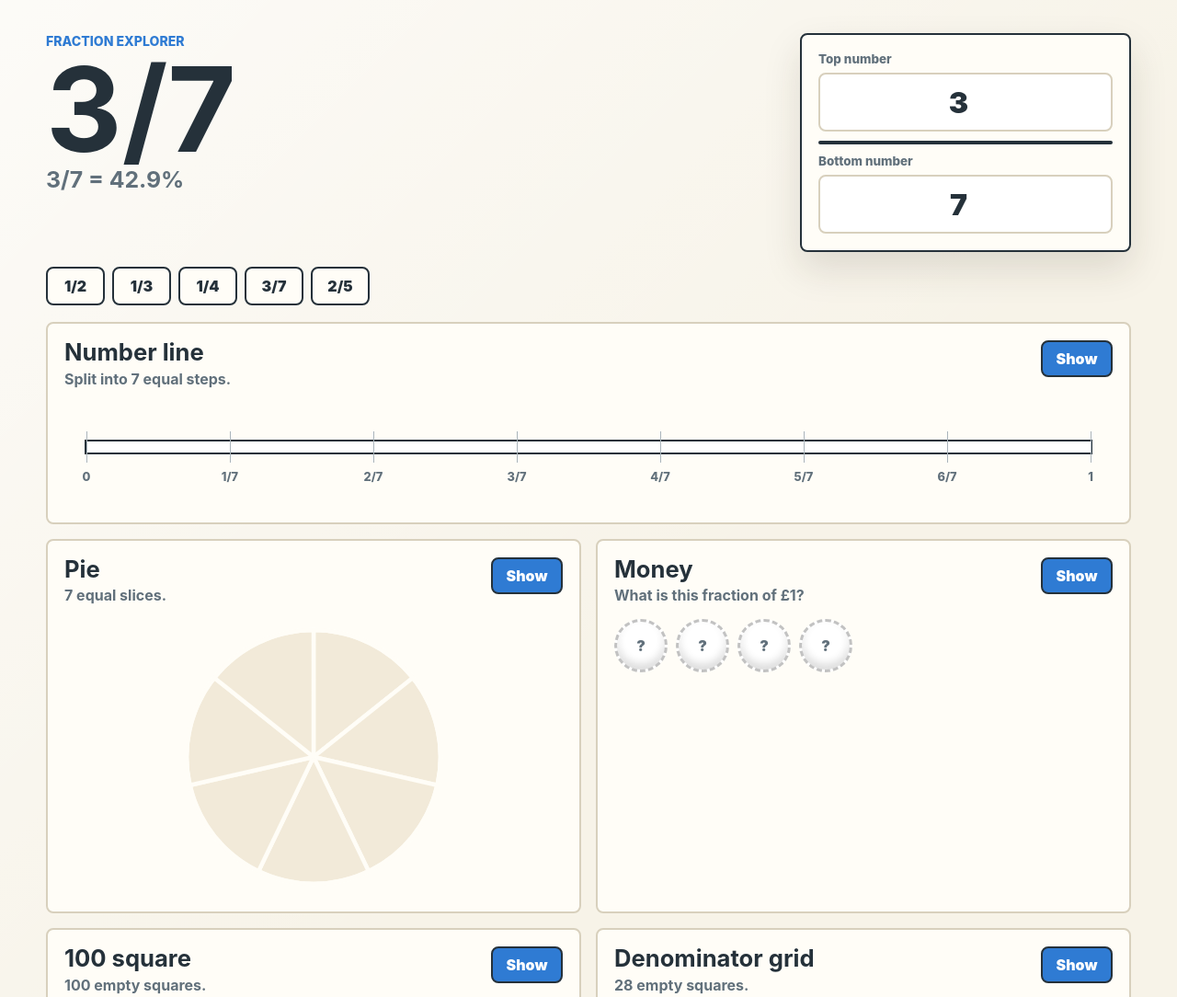
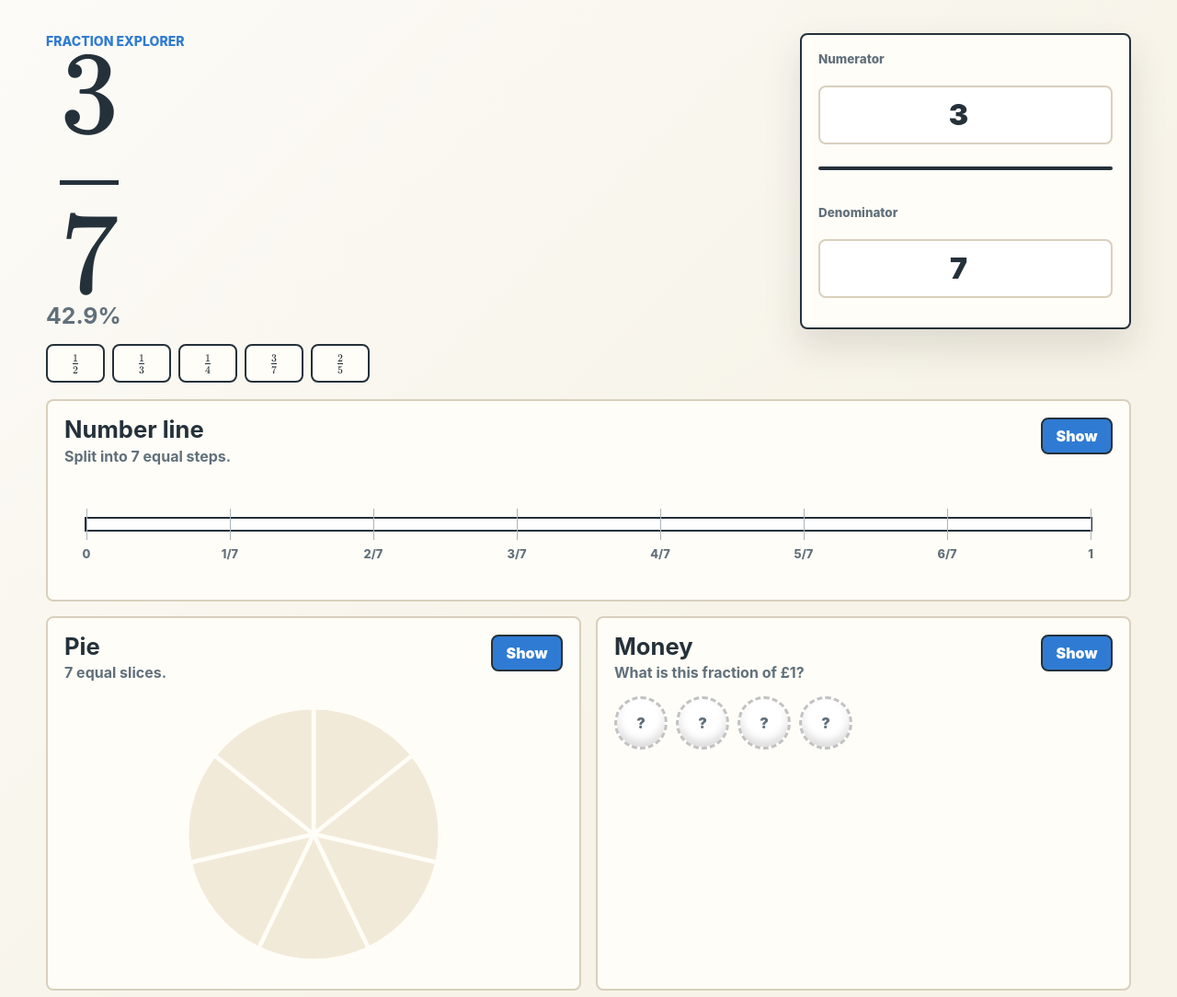
Before and after one commit to RupertLinacre/fraction_vis, a website built with Vite: page index.html in a window 1280 px wide. Shown: the top 1084 px of the page at 92% size. Built offline with nearby package versions, Linux system fonts and the light colour scheme.

Commit message:
feat: add KaTeX for rendering fractions and update styles for improved layout

```diff
--- a/package.json
+++ b/package.json
@@ -10,5 +10,8 @@
   },
   "devDependencies": {
     "vite": "^8.0.10"
+  },
+  "dependencies": {
+    "katex": "^0.16.45"
   }
 }
--- a/src/main.js
+++ b/src/main.js
@@ -1,3 +1,5 @@
+import katex from "katex";
+import "katex/dist/katex.min.css";
 import "./styles.css";
 
 const state = {
@@ -41,26 +43,19 @@ const clamp = (value, min, max) => Math.min(Math.max(value, min), max);
 const plural = (count, singular, pluralForm = `${singular}s`) =>
   count === 1 ? singular : pluralForm;
 
-function gcd(a, b) {
-  let x = Math.abs(a);
-  let y = Math.abs(b);
-  while (y) {
-    const t = y;
-    y = x % y;
-    x = t;
-  }
-  return x || 1;
-}
-
-function simplify(numerator, denominator) {
-  const divisor = gcd(numerator, denominator);
-  return [numerator / divisor, denominator / divisor];
-}
-
 function normalizeState() {
   state.denominator = clamp(Math.trunc(state.denominator) || 1, 1, 24);
   state.numerator = clamp(Math.trunc(state.numerator) || 0, 0, state.denominator);
   state.gridMultiple = clamp(Math.trunc(state.gridMultiple) || 1, 1, 12);
+}
+
+function mathFraction(numerator, denominator, displayStyle = false) {
+  return katex.renderToString(
+    `${displayStyle ? "\\dfrac" : "\\frac"}{${numerator}}{${denominator}}`,
+    {
+      throwOnError: false,
+    },
+  );
 }
 
 function hideAnswers() {
@@ -270,6 +265,7 @@ function renderCustomGrid(numerator, denominator) {
   const total = denominator * state.gridMultiple;
   const shaded = numerator * state.gridMultiple;
   const columns = denominator;
+  const gridMaxWidth = columns * 48 + (columns - 1) * 4;
   const cells = Array.from({ length: total }, (_, index) => {
     const column = index % denominator;
     const selected = revealed && column < numerator;
@@ -289,7 +285,7 @@ function renderCustomGrid(numerator, denominator) {
         <input id="gridMultiple" type="range" min="1" max="12" value="${state.gridMultiple}" />
         <strong>${state.gridMultiple}</strong>
       </label>
-      <div class="grid custom-grid" style="--columns:${columns}" role="img" aria-label="Grid with ${total} squares${revealed ? ` and ${shaded} shaded` : " and none shaded"}">
+      <div class="grid custom-grid" style="--columns:${columns}; --grid-max-width:${gridMaxWidth}px" role="img" aria-label="Grid with ${total} squares${revealed ? ` and ${shaded} shaded` : " and none shaded"}">
         ${cells}
       </div>
     </section>
@@ -321,8 +317,8 @@ function renderPictogram(numerator, denominator) {
 function render() {
   normalizeState();
   const { numerator, denominator } = state;
-  const [simpleNumerator, simpleDenominator] = simplify(numerator, denominator);
   const percent = denominator === 0 ? 0 : (numerator / denominator) * 100;
+  const formattedPercent = percent.toFixed(percent % 1 === 0 ? 0 : 1);
   const app = document.querySelector("#app");
 
   app.innerHTML = `
@@ -331,33 +327,31 @@ function render() {
         <div class="intro">
           <div>
             <p class="eyebrow">Fraction Explorer</p>
-            <h1 id="app-title">${numerator}/${denominator}</h1>
-            <p class="summary">
-              ${numerator}/${denominator}
-              ${simpleNumerator === numerator && simpleDenominator === denominator ? "" : ` = ${simpleNumerator}/${simpleDenominator}`}
-              = ${percent.toFixed(percent % 1 === 0 ? 0 : 1)}%
-            </p>
+            <h1 id="app-title" aria-label="${numerator} over ${denominator}">
+              <span class="hero-fraction">${mathFraction(numerator, denominator, true)}</span>
+            </h1>
+            <p class="summary">${formattedPercent}%</p>
           </div>
 
           <form class="fraction-card" aria-label="Choose a fraction">
             <label>
-              <span>Top number</span>
+              <span>Numerator</span>
               <input id="numerator" type="number" min="0" max="${denominator}" value="${numerator}" inputmode="numeric" />
             </label>
             <span class="fraction-bar" aria-hidden="true"></span>
             <label>
-              <span>Bottom number</span>
+              <span>Denominator</span>
               <input id="denominator" type="number" min="1" max="24" value="${denominator}" inputmode="numeric" />
             </label>
           </form>
         </div>
 
         <div class="quick-picks" aria-label="Example fractions">
-          <button type="button" data-fraction="1/2">1/2</button>
-          <button type="button" data-fraction="1/3">1/3</button>
-          <button type="button" data-fraction="1/4">1/4</button>
-          <button type="button" data-fraction="3/7">3/7</button>
-          <button type="button" data-fraction="2/5">2/5</button>
+          <button type="button" data-fraction="1/2" aria-label="one half">${mathFraction(1, 2)}</button>
+          <button type="button" data-fraction="1/3" aria-label="one third">${mathFraction(1, 3)}</button>
+          <button type="button" data-fraction="1/4" aria-label="one quarter">${mathFraction(1, 4)}</button>
+          <button type="button" data-fraction="3/7" aria-label="three sevenths">${mathFraction(3, 7)}</button>
+          <button type="button" data-fraction="2/5" aria-label="two fifths">${mathFraction(2, 5)}</button>
         </div>
 
         <div class="panels">
--- a/src/styles.css
+++ b/src/styles.css
@@ -70,10 +70,18 @@ p {
 }
 
 h1 {
-  margin-bottom: 4px;
+  margin-bottom: 10px;
   font-size: clamp(3.8rem, 13vw, 8rem);
-  line-height: 0.9;
+  line-height: 1;
   letter-spacing: 0;
+}
+
+.hero-fraction {
+  display: inline-block;
+}
+
+.hero-fraction .katex {
+  font-size: 1em;
 }
 
 .summary {
@@ -155,6 +163,10 @@ h1 {
 .quick-picks button:hover {
   background: var(--paper-strong);
   transform: translateY(-1px);
+}
+
+.quick-picks .katex {
+  font-size: 1.05rem;
 }
 
 .panels {
@@ -372,6 +384,8 @@ h1 {
 }
 
 .custom-grid {
+  width: 100%;
+  max-width: var(--grid-max-width);
   grid-template-columns: repeat(var(--columns), minmax(0, 1fr));
 }
 
```
Also changed, not shown: 1 other file.
